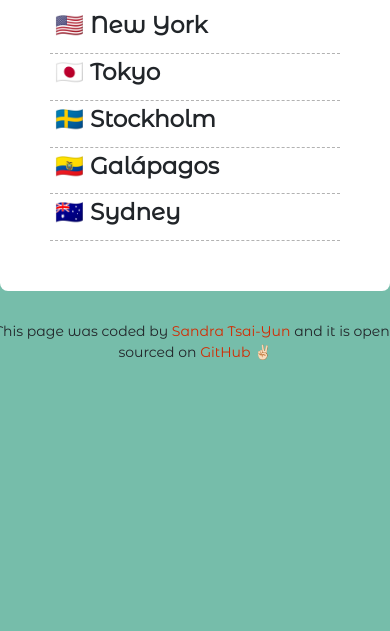
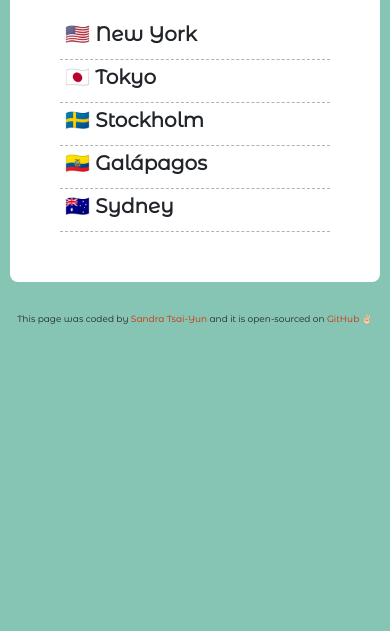
Before and after one commit to daratyoon/world-clock-project, a plain HTML site: page index.html in a window 390 px wide. Shown: the part 213-844 px from the top of the page. Drawn offline with nearby package versions, Linux system fonts and the light colour scheme; a script that the page names is missing.

Commit message:
Made application responsive

```diff
--- a/src/style.css
+++ b/src/style.css
@@ -1,13 +1,16 @@
 :root {
-  --main-background-color: rgb(84, 173, 149);
   --link-color: rgb(211, 42, 0);
   --link-color-hover: rgb(252, 101, 68);
 }
 
 body {
   font-family: "Montserrat Alternates", sans-serif;
-  background-color: rgb(84, 173, 149, 0.8);
+  background-color: rgb(84, 173, 149, 0.7);
   text-align: center;
+}
+
+h1 {
+  font-weight: 600;
 }
 
 select {
@@ -16,6 +19,10 @@ select {
   margin: 20px 0;
   border-radius: 7px;
   text-align: center;
+}
+
+h3 {
+  font-weight: 600;
 }
 
 footer {
@@ -29,10 +36,6 @@ a {
 }
 a:hover {
   color: var(--link-color-hover);
-}
-
-h3 {
-  font-weight: 600;
 }
 
 .container {
@@ -63,3 +66,18 @@ h3 {
 .date {
   font-size: 12px;
 }
+
+@media (max-width: 600px) {
+  body {
+    padding: 10px;
+  }
+  h3 {
+    font-size: 20px;
+  }
+  .time {
+    font-size: small;
+  }
+  footer {
+    font-size: 9px;
+  }
+}
```
